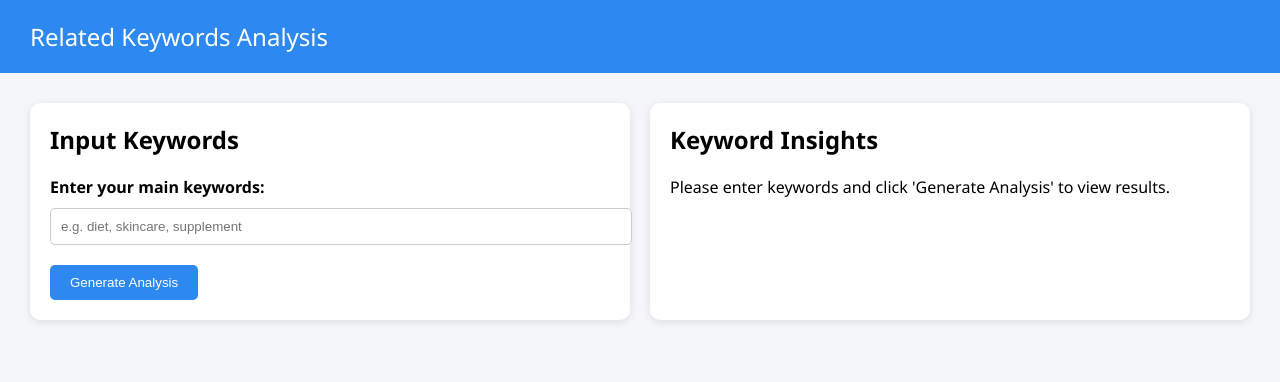
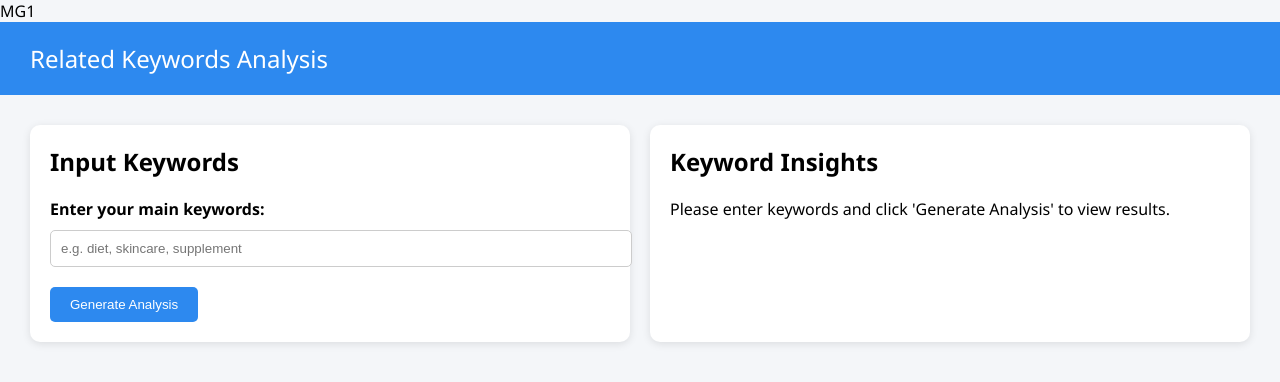
Before and after one commit to mg-365/MG-solutions-dashboard, a plain HTML site: page index.html in a window 1280 px wide. Drawn offline with Linux system fonts and the light colour scheme.

Commit message:
Update index.html

```diff
--- a/index.html
+++ b/index.html
@@ -61,7 +61,7 @@
         }
     </style>
 </head>
-<body>
+<body>MG1
     <header>Related Keywords Analysis</header>
     <main>
         <div class="panel">
```
